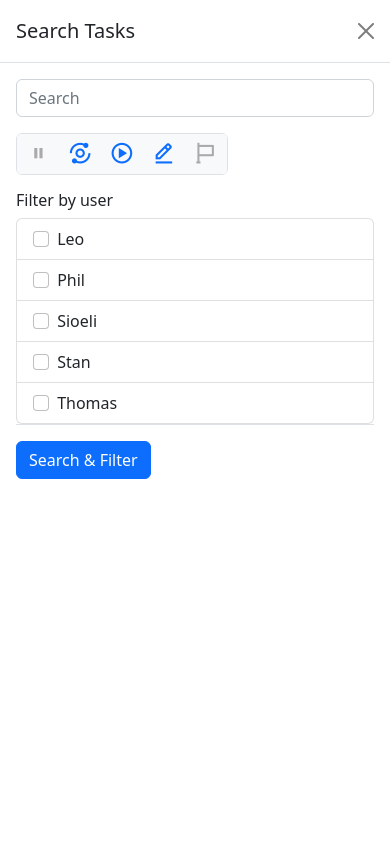
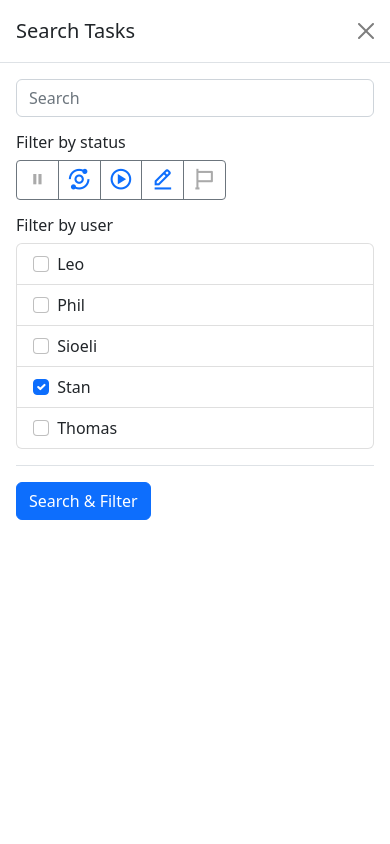
Before and after one commit to stanozr/taskfreak, a Flask app: page / in a window 390 px wide, after a click that opens the changed part. Run offline with Flask 2, Linux system fonts and the light colour scheme; some libraries are stand-ins or nearby versions.

Commit message:
Task view modal + js improvements

```diff
--- a/application/static/css/app.css
+++ b/application/static/css/app.css
@@ -37,7 +37,7 @@
   height: 3px;
   width: 100%;
   border-radius: 1px;
-  background-color: #666;
+  background-color: #888;
   margin-bottom: 5px;
 }
 .hamburger:hover .line {
@@ -210,13 +210,13 @@
   align-self: stretch;
 }
 .task-row .task-deadline.priority-3 {
-  border-left-color: red;
+  border-left-color: #dc3545;
 }
 .task-row .task-deadline.priority-2 {
-  border-left-color: orange;
+  border-left-color: #ffc107;
 }
 .task-row .task-deadline.priority-1 {
-  border-left-color: #5d87c5;
+  border-left-color: #0dcaf0;
 }
 .task-row .task-deadline big {
   font-size: 1em;
--- a/application/static/js/app.js
+++ b/application/static/js/app.js
@@ -1,10 +1,42 @@
 $('document').ready(function(){
-  $('.hamburger').click(function() {
-    $('.sidebar').toggleClass('show')
-  });
+
+  var taskView = $('#viewModal');
+  if (taskView[0]) {
+    taskView.on('hidden.bs.modal', function() {
+      $(this).find('.modal-header').removeClass('bg-danger bg-warning bg-info bg-light text-light');
+    });
+    $('.task-title').click(function() {
+      $t = $(this);
+      prcl = '';
+      prio = $t.closest('.task-row').find('.task-deadline');
+      if (prio.hasClass('priority-3')) {
+        prcl = 'bg-danger text-light';
+      } else if (prio.hasClass('priority-2')) {
+        prcl = 'bg-warning';
+      } else if (prio.hasClass('priority-1')) {
+        prcl = 'bg-info';
+      } else {
+        prcl = 'bg-light';
+      }
+      $('#viewModal .modal-header').addClass(prcl).find('h5').text($t.text());
+      new bootstrap.Modal('#viewModal').show();
+    });
+  }
+
+  $fss = $('#original-filter-status');
+  if ($fss[0]) {
+    $fss.clone().prop('id', 'copy-filter-status').appendTo('#search-filter-status');
+  }
+
+  $fus = $('#original-filter-users');
+  if ($fus[0]) {
+    $fus.clone().prop('id', 'copy-filter-users').removeClass('list-group-flush').appendTo('#search-filter-users');
+  }
+
   $('.btn-status label').click(function() {
     $(this).toggleClass('btn-active');
   });
+
   $('.btn-users label').click(function() {
     $t = $(this);
     if (!$t.hasClass('btn-active')) {
@@ -12,11 +44,17 @@ $('document').ready(function(){
       $t.toggleClass('btn-active');
     }
   });
+
+  $('.hamburger').click(function() {
+    $('.sidebar').toggleClass('show')
+  });
+
   $('.dropdown-item').click(function(e) {
     if (e.target === e.currentTarget) {
       $(this).children('input').click();
     }
   });
+
   $(".dropdown input[type='checkbox']").change(function() {
     $p = $(this).closest('.dropdown');
     $c = $p.find("input[type='checkbox']");
@@ -28,5 +66,6 @@ $('document').ready(function(){
     });
     $p.find('.dropdown-count').text(t);
   })
+
   $('.datepicker').datepicker();
 });
--- a/application/templates/layout/task.html
+++ b/application/templates/layout/task.html
@@ -4,32 +4,44 @@
 
 <form action="index.html" method="get" class="d-none d-lg-flex" role="search">
   <input class="form-control me-2" type="search" placeholder="Search" aria-label="Search" />
+  <div id="original-filter-status">
     <input type="checkbox" class="d-none" id="chk-status-0" name="status" value="0" autocomplete="off" />
     <input type="checkbox" class="d-none" id="chk-status-1" name="status" value="1" autocomplete="off" checked />
     <input type="checkbox" class="d-none" id="chk-status-2" name="status" value="2" autocomplete="off" checked />
     <input type="checkbox" class="d-none" id="chk-status-3" name="status" value="3" autocomplete="off" checked />
     <input type="checkbox" class="d-none" id="chk-status-4" name="status" value="4" autocomplete="off" />
     <div class="btn-group btn-group-sm btn-status" role="group" aria-label="Filter by task status">
-      <label class="btn btn-outline-secondary" for="chk-status-0" title="Parked"><i class='bx bx-pause bx-sm'></i></label>
-      <label class="btn btn-outline-secondary btn-active" for="chk-status-1" title="Assessment"><i class='bx bx-analyse bx-sm'></i></label>
-      <label class="btn btn-outline-secondary btn-active" for="chk-status-2" title="In progress"><i class='bx bx-play-circle bx-sm'></i></label>
-      <label class="btn btn-outline-secondary btn-active" for="chk-status-3" title="Review"><i class='bx bx-edit-alt bx-sm'></i></label>
-      <label class="btn btn-outline-secondary" for="chk-status-4" title="Completed"><i class='bx bx-flag bx-sm'></i></label>
+      <label class="btn btn-outline-secondary" for="chk-status-0" title="Parked"><i
+          class='bx bx-pause bx-sm'></i></label>
+      <label class="btn btn-outline-secondary btn-active" for="chk-status-1" title="Assessment"><i
+          class='bx bx-analyse bx-sm'></i></label>
+      <label class="btn btn-outline-secondary btn-active" for="chk-status-2" title="In progress"><i
+          class='bx bx-play-circle bx-sm'></i></label>
+      <label class="btn btn-outline-secondary btn-active" for="chk-status-3" title="Review"><i
+          class='bx bx-edit-alt bx-sm'></i></label>
+      <label class="btn btn-outline-secondary" for="chk-status-4" title="Completed"><i
+          class='bx bx-flag bx-sm'></i></label>
+    </div>
   </div>
   <input type="radio" class="d-none" id="rdo-user-all" autocomplete="off" checked />
   <input type="radio" class="d-none" id="rdo-user-me" autocomplete="off" />
   <div class="btn-group btn-group-sm btn-users ms-2" role="group" aria-label="Filter by user">
     <label class="btn btn-outline-secondary btn-active" for="rdo-user-all"><i class='bx bx-group bx-sm'></i></label>
     <label class="btn btn-outline-secondary" for="rdo-user-me"><i class='bx bx-user-circle bx-sm'></i></label>
-      <button type="button" class="btn btn-outline-secondary" data-bs-toggle="modal" data-bs-target="#filterModal"><i class='bx bx-user-plus bx-sm'></i></button>
+    <button type="button" class="btn btn-outline-secondary" data-bs-toggle="modal" data-bs-target="#filterModal"><i
+        class='bx bx-dots-horizontal bx-sm'></i></button>
   </div>
 </form>
 
 {% endblock %}
 
 {% block navbuttons %}
-  <button type="button" class="btn-nav" data-bs-toggle="modal" data-bs-target="#editModal"><i class='bx bxs-plus-square'></i></button>
-  <a href="#!" class="btn-nav d-block d-lg-none" data-bs-toggle="modal" data-bs-target="#searchModal"><i class='bx bx-search'></i></a>
+<a href="#!" class="btn-nav d-block d-lg-none" data-bs-toggle="modal" data-bs-target="#searchModal">
+  <i class='bx bx-search'></i>
+</a>
+<button type="button" class="btn-nav" data-bs-toggle="modal" data-bs-target="#editModal">
+  <i class='bx bxs-plus-square'></i>
+</button>
 {{ super() }}
 {% endblock %}
 
@@ -75,25 +87,25 @@
         <button type="button" class="btn-close" data-bs-dismiss="modal" aria-label="Close"></button>
       </div>
       <div class="modal-body">
-                <div class="list-group list-group-flush">
+        <div id="original-filter-users" class="list-group list-group-flush">
           <label class="list-group-item">
-                      <input class="form-check-input me-1" type="checkbox" value="">
+            <input class="form-check-input me-1" type="checkbox" value="12">
             Leo
           </label>
           <label class="list-group-item">
-                      <input class="form-check-input me-1" type="checkbox" value="">
+            <input class="form-check-input me-1" type="checkbox" value="14">
             Phil
           </label>
           <label class="list-group-item">
-                      <input class="form-check-input me-1" type="checkbox" value="">
+            <input class="form-check-input me-1" type="checkbox" value="4">
             Sioeli
           </label>
           <label class="list-group-item">
-                      <input class="form-check-input me-1" type="checkbox" value="">
+            <input class="form-check-input me-1" type="checkbox" value="2" checked>
             Stan
           </label>
           <label class="list-group-item">
-                      <input class="form-check-input me-1" type="checkbox" value="">
+            <input class="form-check-input me-1" type="checkbox" value="6">
             Thomas
           </label>
         </div>
@@ -116,46 +128,51 @@
         <div class="mb-3">
           <input class="form-control me-2" type="search" placeholder="Search" aria-label="Search" />
         </div>
-        <div class="mb-3">
-          <input type="checkbox" class="d-none" id="chk-status-0" name="status" value="0" autocomplete="off" />
-          <input type="checkbox" class="d-none" id="chk-status-1" name="status" value="1" autocomplete="off" checked />
-          <input type="checkbox" class="d-none" id="chk-status-2" name="status" value="2" autocomplete="off" checked />
-          <input type="checkbox" class="d-none" id="chk-status-3" name="status" value="3" autocomplete="off" checked />
-          <input type="checkbox" class="d-none" id="chk-status-4" name="status" value="4" autocomplete="off" />
-          <input type="checkbox" class="d-none" id="chk-status-5" name="status" value="5" autocomplete="off" />
-          <div class="btn-group btn-group-sm btn-status border" role="group" aria-label="Filter by task status">
-            <label class="btn btn-light" for="chk-status-0" title="Parked"><i class='bx bx-pause bx-sm'></i></label>
-            <label class="btn btn-light btn-active" for="chk-status-1" title="Assessment"><i class='bx bx-analyse bx-sm'></i></label>
-            <label class="btn btn-light btn-active" for="chk-status-2" title="In progress"><i class='bx bx-play-circle bx-sm'></i></label>
-            <label class="btn btn-light btn-active" for="chk-status-3" title="Review"><i class='bx bx-edit-alt bx-sm'></i></label>
-            <label class="btn btn-light" for="chk-status-4" title="Completed"><i class='bx bx-flag bx-sm'></i></label>
-          </div>
+        <h6>Filter by status</h6>
+        <div id="search-filter-status" class="mb-3">
+          <!-- placeholder for status filters -->
         </div>
         <h6>Filter by user</h6>
-        <div class="list-group">
-            <label class="list-group-item">
-              <input class="form-check-input me-1" type="checkbox" value="">
-              Leo
-            </label>
-            <label class="list-group-item">
-              <input class="form-check-input me-1" type="checkbox" value="">
-              Phil
-            </label>
-            <label class="list-group-item">
-              <input class="form-check-input me-1" type="checkbox" value="">
-              Sioeli
-            </label>
-            <label class="list-group-item">
-              <input class="form-check-input me-1" type="checkbox" value="">
-              Stan
-            </label>
-            <label class="list-group-item">
-              <input class="form-check-input me-1" type="checkbox" value="">
-              Thomas
-            </label>
+        <div id="search-filter-users" class="mb-3">
+          <!-- placeholder for users filters -->
         </div>
         <div class="border-top pt-3">
           <button type="submit" class="btn btn-primary">Search &amp; Filter</button>
+        </div>
+      </div>
+    </form>
+  </div>
+</div>
+
+<div class="modal fade" id="viewModal" tabindex="-1" aria-labelledby="viewTaskLabel" aria-hidden="true">
+  <div class="modal-dialog modal-lg modal-fullscreen-lg-down modal-dialog-scrollable">
+    <form class="modal-content">
+      <div class="modal-header modal-smaller">
+        <h5 class="modal-title" id="viewTaskLabel">This is the task title, which can be quite long, and covering more than a simple line but it should work in any case</h5>
+        <button type="button" class="btn-close" data-bs-dismiss="modal" aria-label="Close"></button>
+      </div>
+      <div class="modal-body p-0">
+        <div class="container-fluid">
+          <div class="row">
+            <div class="col-8 p-3">
+              - Project &gt; List<br />
+              - Description
+              <hr />
+              Attachments
+              <hr />
+              Comments &amp;
+              Time logs
+            </div>
+            <div class="col-4 p-3 bg-light border-start">
+              <button class="btn btn-link float-end" data-bs-target="#editModal" data-bs-toggle="modal"><i class="bx bxs-edit bx-sm text-muted"></i></button>
+              - Priority<br />
+              - Start<br />
+              - Deadline <br />
+              - Estimated time <br />
+              - Assigned to<br />
+              - Status
+            </div>
+          </div>
         </div>
       </div>
     </form>
@@ -197,7 +214,8 @@
               </div>
             </div>
             <div class="mb-3">
-                <textarea class="form-control" id="task-desc-field" value="" placeholder="Description" rows="10"></textarea>
+              <textarea class="form-control" id="task-desc-field" value="" placeholder="Description"
+                rows="10"></textarea>
             </div>
           </div>
           <div class="col-12 col-lg-3">
@@ -213,10 +231,10 @@
             <div class="mb-3">
               <label class="form-label mb-1 text-muted">Start</label>
               <div class="input-group date datepicker">
-                  <input type="text" class="form-control" id="date"/>
+                <input type="text" class="form-control" id="date" />
                 <span class="input-group-append">
                   <span class="input-group-text bg-light d-block">
-                      <i class='bx bx-calendar' ></i>
+                    <i class='bx bx-calendar'></i>
                   </span>
                 </span>
               </div>
@@ -224,10 +242,10 @@
             <div class="mb-3">
               <label class="form-label mb-1 text-muted">Deadline</label>
               <div class="input-group date datepicker">
-                    <input type="text" class="form-control" id="date"/>
+                <input type="text" class="form-control" id="date" />
                 <span class="input-group-append">
                   <span class="input-group-text bg-light d-block">
-                        <i class='bx bx-calendar' ></i>
+                    <i class='bx bx-calendar'></i>
                   </span>
                 </span>
               </div>
@@ -239,7 +257,8 @@
             <div class="mb-3">
               <label class="form-label mb-1 text-muted">Assign to</label>
               <div class="dropdown">
-                    <a class="btn btn-outline-dropdown dropdown-toggle d-flex justify-content-between" href="#" role="button" id="dropdownMenuLink" data-bs-toggle="dropdown" aria-expanded="false">
+                <a class="btn btn-outline-dropdown dropdown-toggle d-flex justify-content-between" href="#"
+                  role="button" id="dropdownMenuLink" data-bs-toggle="dropdown" aria-expanded="false">
                   <span>Users (<span class="dropdown-count">0</span>)</span>
                 </a>
                 <ul class="dropdown-menu" aria-labelledby="dropdownMenuLink">
@@ -291,6 +310,5 @@
       </div>
   </div>
 </div>
-  </div>
 
 {% endblock %}
```
Lines whose indentation alone changed are shown as unchanged.
